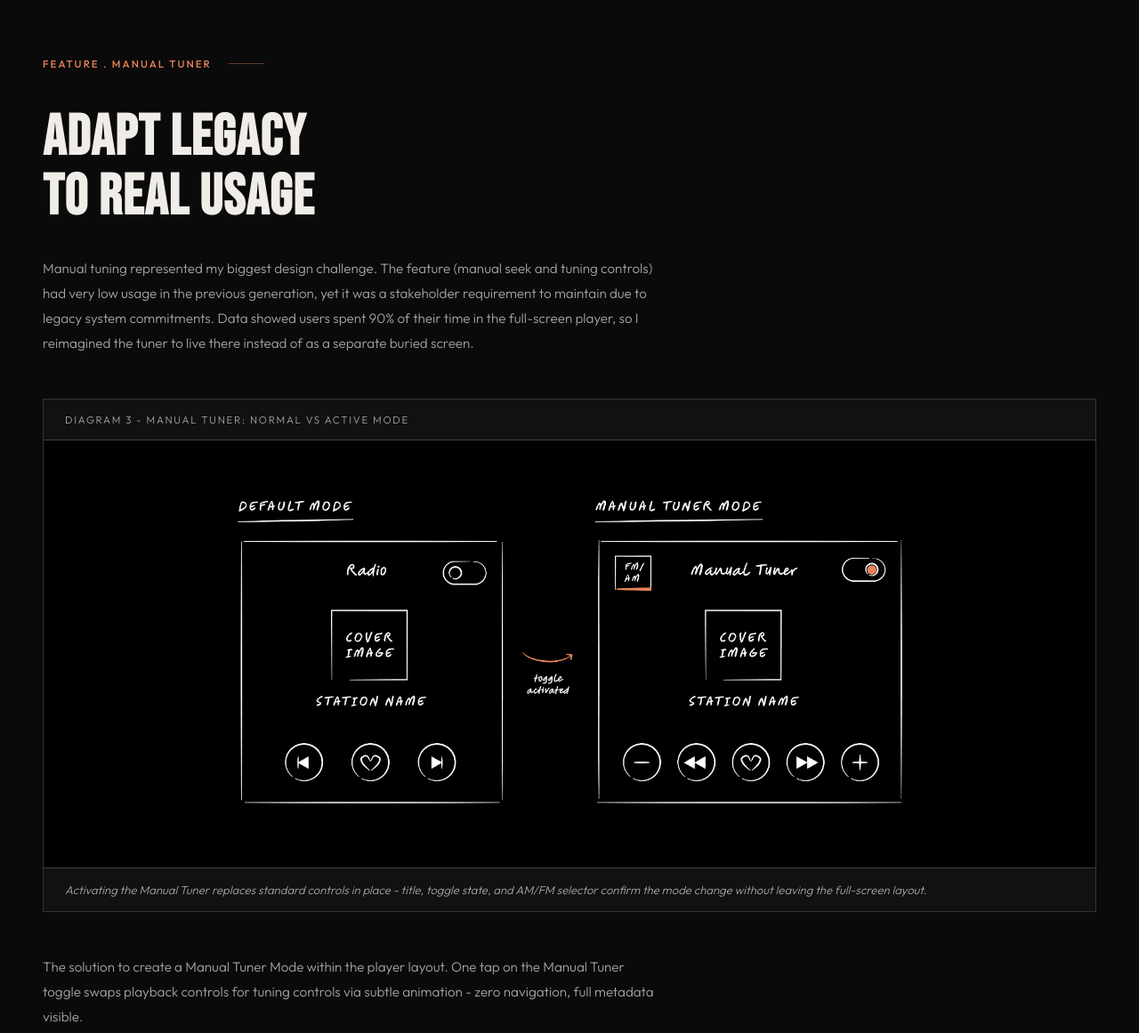
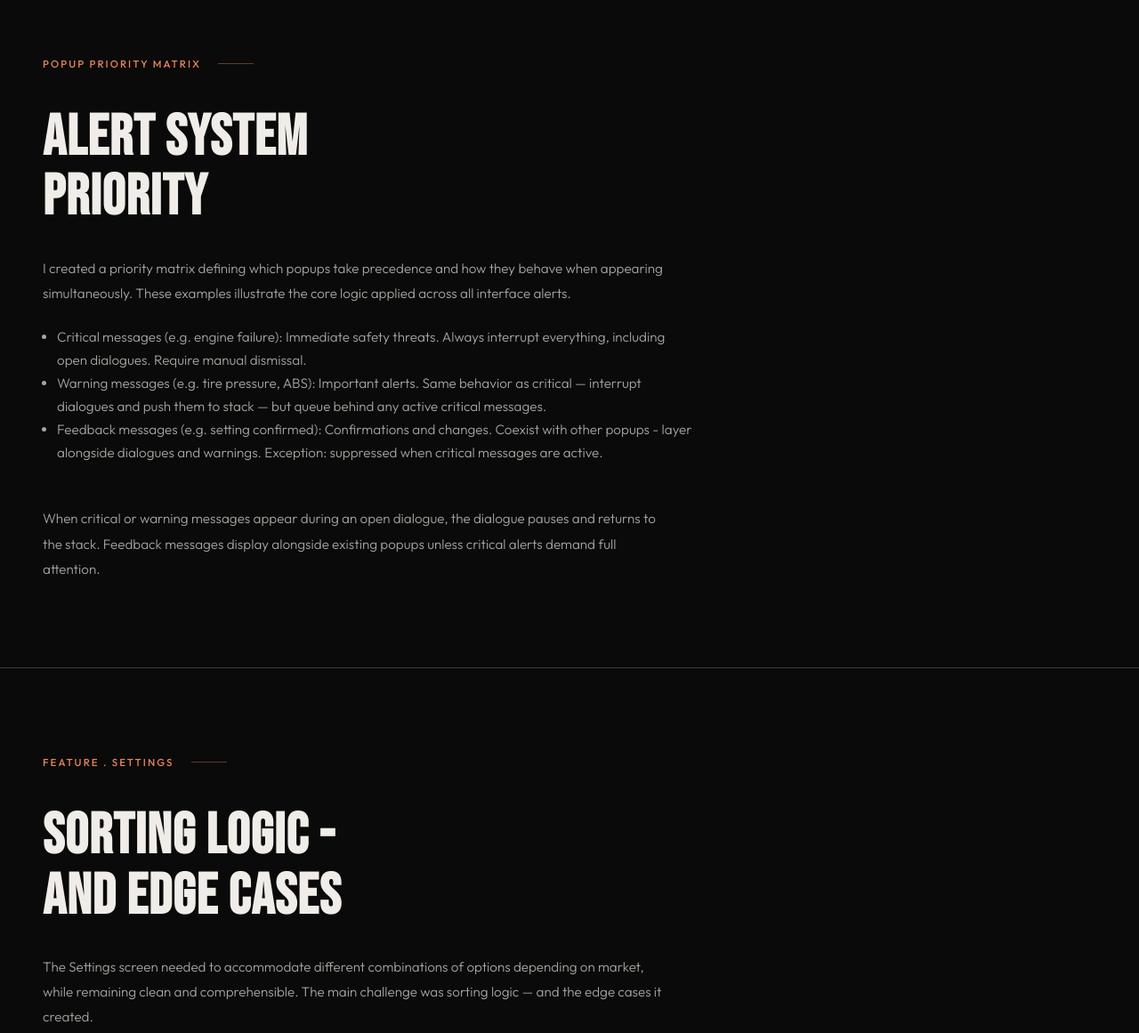
Before and after one commit to andreiacruz-design/andreiacruz-design.github.io, a plain HTML site: page case-study-moto.html in a window 1280 px wide. Shown: the part 4780-5941 px from the top of the page at 89% size. Drawn offline with Linux system fonts and the light colour scheme.

Commit message:
Update case-study-moto.html

```diff
--- a/case-study-moto.html
+++ b/case-study-moto.html
@@ -645,26 +645,16 @@ Consistency</h2>
 
 <!-- MANUAL TUNER -->
 <section class="reveal">
-  <div class="section-eyebrow">Feature . Manual Tuner</div>
-  <h2>Adapt Legacy<br>to Real Usage</h2>
-  <p>Manual tuning represented my biggest design challenge. The feature (manual seek and tuning controls) had very low usage in the previous generation, yet it was a stakeholder requirement to maintain due to legacy system commitments. Data showed users spent 90% of their time in the full-screen player, so I reimagined the tuner to live there instead of as a separate buried screen.</p>
-
-   <div class="diagram-wrap">
-    <div class="diagram-top">Diagram 3 - Manual Tuner: Normal vs Active Mode</div>
-    <img style="width:100%; height:auto; display:block;" src="3_port_radio.png" alt="Normal vs Active Mode" style="width:50%; height:auto; display:block;">
-    <div class="diagram-caption">Activating the Manual Tuner replaces standard controls in place - title, toggle state, and AM/FM selector confirm the mode change without leaving the full-screen layout.
-</div>
-  </div>
-
-  <p>The solution to create a Manual Tuner Mode within the player layout. One tap on the Manual Tuner toggle swaps playback controls for tuning controls via subtle animation - zero navigation, full metadata visible.</p>
-  <p>Stakeholders were worried that users wouldn't clearly understand when they were in manual tuning mode versus playback. I prioritized this by:</p>
+  <div class="section-eyebrow">Popup Priority Matrix</div>
+  <h2>Alert System<br>Priority</h2>
+  <p>I created a priority matrix defining which popups take precedence and how they behave when appearing simultaneously. These examples illustrate the core logic applied across all interface alerts.</p>
     <ul class="bullet-list">
-    <li class="bullet-list-item">Visually selecting the toggle icon</li>
-     <li class="bullet-list-item">Changing the title to "Manual Tuner"</li>
-     <li class="bullet-list-item">Making AM/FM toggle exclusive to this mode</li>
-     <li class="bullet-list-item">Adding smooth and non distractive control transition animation</li>
+    <li class="bullet-list-item">Critical messages (e.g. engine failure): Immediate safety threats. Always interrupt everything, including open dialogues. Require manual dismissal.</li>
+     <li class="bullet-list-item">Warning messages (e.g. tire pressure, ABS): Important alerts. Same behavior as critical — interrupt dialogues and push them to stack — but queue behind any active critical messages.
+</li>
+     <li class="bullet-list-item">Feedback messages (e.g. setting confirmed): Confirmations and changes. Coexist with other popups - layer alongside dialogues and warnings. Exception: suppressed when critical messages are active.</li>
     </ul>
-    <p>Regarding the seeking feature, I aligned interaction patterns with competitor vehicles to ensure instant user familiarity.</p>
+    <p>When critical or warning messages appear during an open dialogue, the dialogue pauses and returns to the stack. Feedback messages display alongside existing popups unless critical alerts demand full attention.</p>
 
 </section>
 
```
